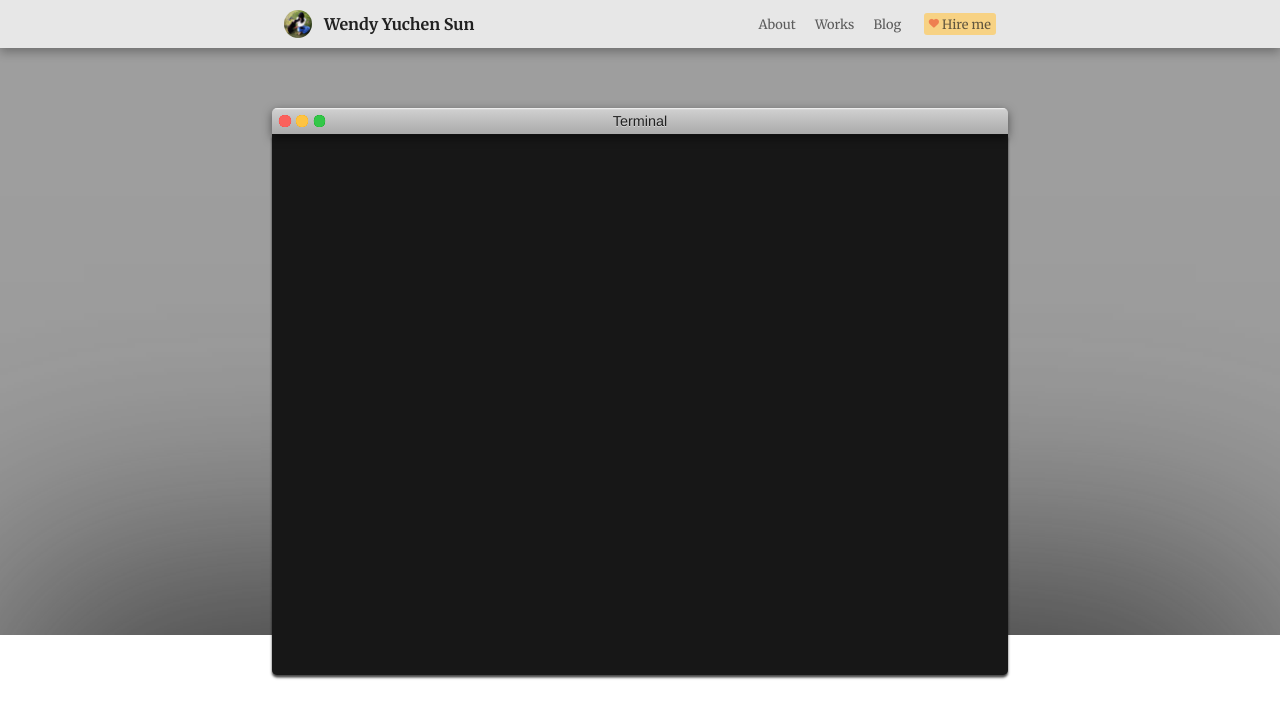
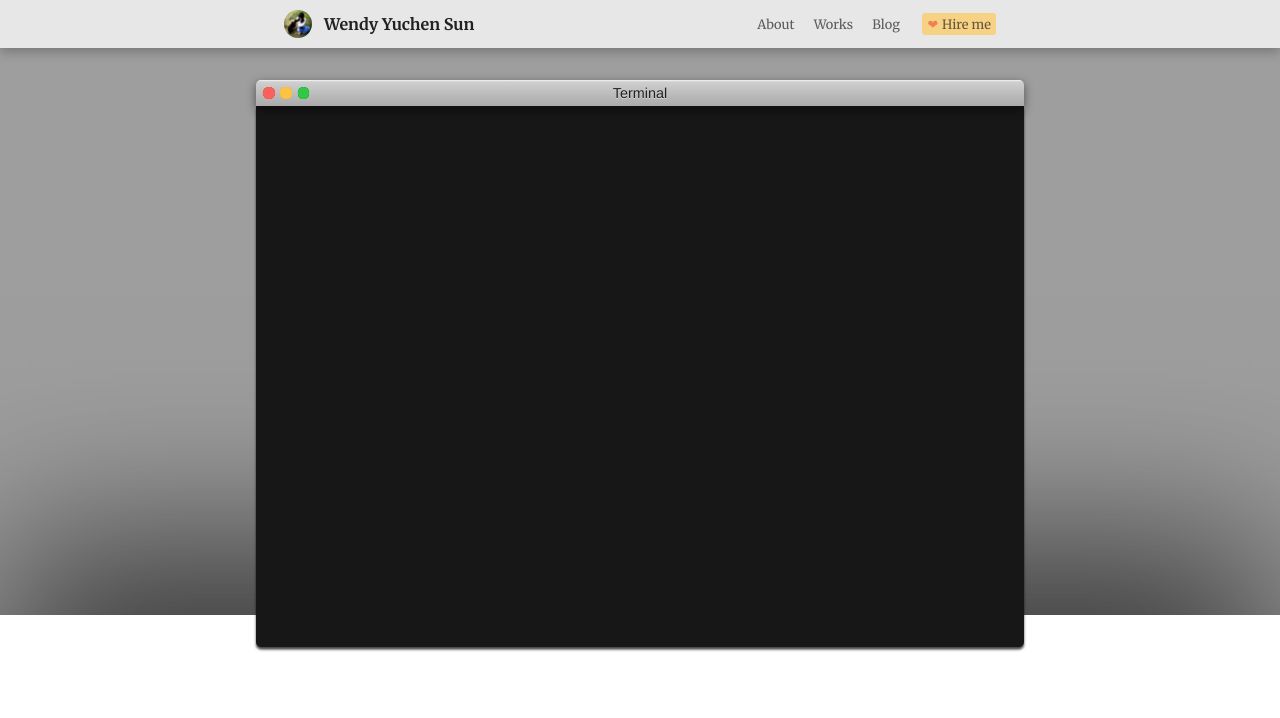
Before and after one commit to wendyyuchensun/wendyyuchensun.github.io, a Jekyll site: the page built from index.html, in a window 1280 px wide and 900 px high. Shown: the top 718 px of the window. Built offline with Jekyll 4.4.1, drawn with Linux system fonts in a browser that asks for light colours; nearby versions of some CDN libraries.

Commit message:
Add styling

```diff
--- a/_includes/footer.html
+++ b/_includes/footer.html
@@ -15,9 +15,9 @@
       <i class="fa fa-linkedin" aria-hidden="true"></i>LinkIn
     </a>
   </div>
-  <div id="hire-me" class="contact">
-    <a href="" class="no-deco">
-      <i class="fa fa-heart" aria-hidden="true"></i>Hire me
+  <div id="hireMe" class="contact">
+    <a href="{{ site.url }}/hire-me.html" class="no-deco">
+      <span class="i">&#10084;</span>&nbsp;Hire me
     </a>
   </div>
 </div>
--- a/_includes/nav.html
+++ b/_includes/nav.html
@@ -1,14 +1,14 @@
 <a href="{{ site.url }}" class="no-deco">
-  <div class="navitem">About</div>
+  <div id="about" class="navitem">About</div>
 </a>
-<a href="" class="no-deco">
-  <div class="navitem">Works</div>
+<a href="{{ site.url }}/works/" class="no-deco">
+  <div id="works" class="navitem">Works</div>
 </a>
-<a href="" class="no-deco">
-  <div class="navitem">Blog</div>
+<a href="{{ site.url }}/blog/" class="no-deco">
+  <div id="blog" class="navitem">Blog</div>
 </a>
-<a href="" class="no-deco">
-  <div id="hirenav" class="navitem">
-    <i class="fa fa-heart" aria-hidden="true"></i>Hire me
+<a href="{{ site.url }}/hire-me.html" class="no-deco">
+  <div id="hire-me" class="navitem">
+    <span class="i">&#10084;</span>Hire me
   </div>
 </a>
--- a/_layouts/default.html
+++ b/_layouts/default.html
@@ -4,8 +4,6 @@
     {% include head.html %}
   </head>
   <body>
-    <div id="bg"></div>
-    <div id="bgcover"></div>
     <header>
       <div class="container">
         <a href="{{ site.url }}" class="no-deco">
@@ -18,15 +16,8 @@
         </nav>
       </div>
     </header>
-    <div id="terminal">
-      <div class="container">
-          {% include terminal.html %}
-      </div>
-    </div>
     <main>
-      <div class="container">
-        {{ content }}
-      </div>
+      {{ content }}
     </main>
     <footer>
       <div class="container">
--- /dev/null
+++ b/_layouts/page.html
@@ -0,0 +1,15 @@
+---
+layout: default
+---
+<div id="bg"></div>
+<div id="bgcover"></div>
+<div id="terminal">
+  <div class="container">
+    {% include terminal.html %}
+  </div>
+</div>
+<div id="content">
+  <div class="container">
+    {{ content }}
+  </div>
+</div>
--- /dev/null
+++ b/blog/index.html
@@ -0,0 +1,4 @@
+---
+title: Blog
+layout: page
+---
--- a/css/style.sass
+++ b/css/style.sass
@@ -18,18 +18,8 @@
   width: 60vw
   margin: 0 auto
 
-#bg, #bgcover
-  position: fixed
-  width: 100vw
-  height: 100vh
-
-#bg
-  z-index: -2
-  background-image: url(../assets/bg.jpg)
-  background-position: center
-  background-size: cover
-
 #bgcover
+  top: 0
   z-index: -1
   background-color: rgba(33, 33, 33, 0)
 
@@ -64,6 +54,11 @@
   margin-right: 0.75em
   border-radius: 50%
 
+@keyframes hovered
+  0%
+    color: rgba(33, 33, 33, 0.7)
+  100%
+    color: rgba(33, 33, 33, 1)
 nav
   display: flex
   align-items: center
@@ -78,16 +73,18 @@
   color: rgba(33, 33, 33, 0.7)
   padding: 0 0.75em
   cursor: pointer
-  border-width: 0
-  border-style: solid
-  border-top-color: rgba(0, 0, 0, 0)
-  border-bottom-color: rgba(0, 121, 0, 1)
-  transition: border-width 0.1s ease-out
-  &:hover
-    color: rgba(33, 33, 33, 1)
-    border-width: 3px 0
 
-#hirenav
+.marked
+  color: rgba(33, 33, 33, 1)
+  font-weight: 700
+
+.hovered
+  animation-name: hovered
+  animation-duration: 0.1s
+  animation-timing-function: ease-out
+  animation-fill-mode: forwards
+
+#hire-me
   display: flex
   align-items: center
   border: none
@@ -99,8 +96,7 @@
   color: rgba(33, 33, 33, 0.7)
   box-shadow: 0px -1px 2px transparent
   transition: background-color 0.1s ease-out, color 0.1s ease-out
-  i
-    font-size: 0.8em
+  .i
     margin-right: 0.3em
     color: rgba(236, 107, 69, 0.8)
     transition: color 0.1s ease-out
@@ -110,14 +106,24 @@
     i
       color: rgba(236, 107, 69, 1)
 
+main
+  margin-top: 5em
+
+#bg, #bgcover
+  position: fixed
+  width: 100vw
+  height: 100vh
+
+#bg
+  top: 0
+  z-index: -2
+  background-image: url(../assets/bg.jpg)
+  background-position: center
+  background-size: cover
+
 
 #terminal
-  position: relative
-  top: 12vh
-  left: 0
   z-index: 1
-  & > .container
-    padding: 0 1em
 
 #panel
   position: relative
@@ -160,17 +166,22 @@
   box-shadow: 0.1px 0 0 #00a816, 0 0.1px 0 #00a816, -0.1px 0 0 #00a816, 0 -0.1px 0 #00a816
 
 #shell
-  padding: 20px
+  padding: 20px 30px
   height: 60vh
   background-color: #171717
   border-radius: 0 0 5px 5px
   box-shadow: 0 2.5px 2.5px rgba(0, 0, 0, 0.75)
+  color: rgba(255, 255, 255, 0.9)
+  font-family: 'Open Sans', monospace
+  line-height: 1.5em
 
-main
-  margin-top: 7.5vh
+#content
+  position: relative
+  z-index: -1
+  margin-top: -2em
+  background-color: rgba(255, 255, 255, 1)
   height: 60em
-  background-color: rgba(255, 255, 255, 1)
-  box-shadow: 0 -5em 15em rgba(33, 33, 33, 0.75)
+  box-shadow: 0 -5em 10em rgba(0, 0, 0, 0.6)
 
 footer
   background-color: rgba(255, 255, 255, 1)
@@ -198,7 +209,7 @@
   &:hover
     opacity: 1
 
-#hire-me
+#hireMe
   transition: color
   &:hover
     color: rgba(236, 107, 69, 0.5)
--- /dev/null
+++ b/hire-me.html
@@ -0,0 +1,4 @@
+---
+title: Hire Me
+layout: default
+---
--- a/index.html
+++ b/index.html
@@ -1,3 +1,3 @@
 ---
-layout: default
+layout: page
 ---
--- a/scripts/script.js
+++ b/scripts/script.js
@@ -1,3 +1,4 @@
+var pageAnimation = () => {
   $(window).scroll(() => {
     var body2Top = $("body").scrollTop();
     if (body2Top <= 450) {
@@ -7,7 +8,8 @@
       var headerBg = "rgba(255, 255, 255, " + headerBgO + ")";
       var headerBsW = 4 - 3 * base;
       var headerBsCOff = 10 - 10 * base;
-    var headerBs = "0 " + headerBsW + "px " + headerBsCOff + "px rgba(0, 0, 0, 0.3)";
+      var headerBsO = 0.3 - 0.2 * base;
+      var headerBs = "0 " + headerBsW + "px " + headerBsCOff + "px rgba(33, 33, 33, " + headerBsO + ")";
       $("#bgcover").css("background-color", bgCoverO);
       var headerAltStyle = {
         backgroundColor: headerBg,
@@ -16,3 +18,29 @@
       $("header").css(headerAltStyle);
     }
   })
+};
+
+$(document).ready(() => {
+  var pathArray = window.location.pathname.split('/');
+  var category = pathArray[1];
+  if (category.includes(".html")) {
+    category = category.replace(".html", "");
+    $("header").css({
+      "background-color": "rgba(255, 255, 255, 1)",
+      "box-shadow": "0 1px 0px rgba(33, 33, 33, 0.1)"
+    });
+  } else {
+    pageAnimation();
+  };
+  if (category !== "hire-me") {
+    if (category === "") {
+      category = "about";
+    };
+    $("#" + category).addClass("marked");
+  }
+  $(".navitem").hover(function() {
+    if (this.id !== category && this.id !== "hire-me") {
+      $("#" + this.id).toggleClass("hovered");
+    }
+  });
+});
--- /dev/null
+++ b/works/index.html
@@ -0,0 +1,4 @@
+---
+title: Works
+layout: page
+---
```
Lines whose indentation alone changed are shown as unchanged.
